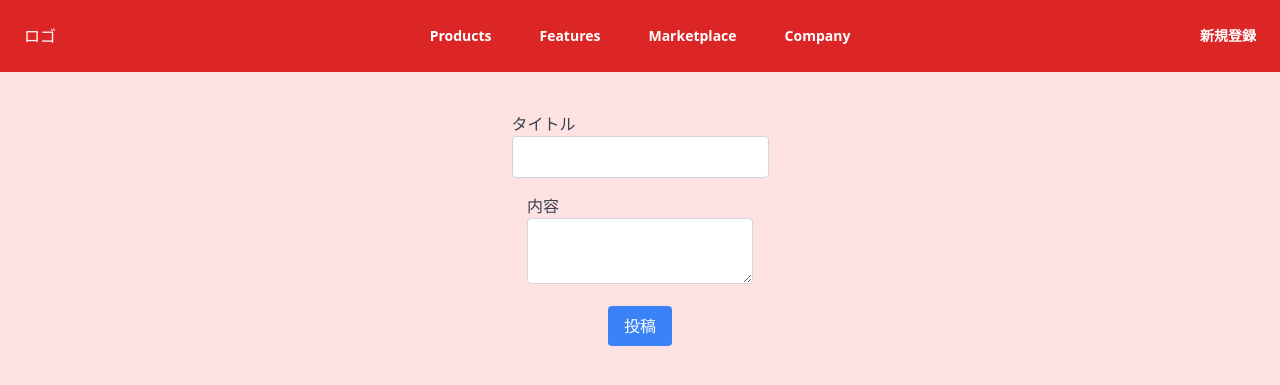
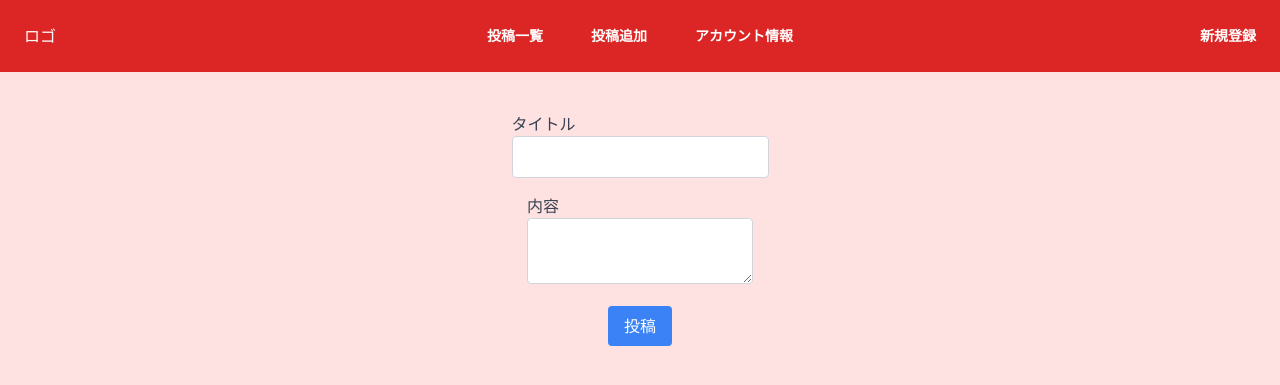
Before and after one commit to TERUZ-VTAT/TeamC_withKDG, a Flask app: template app/templates/post_old.html in a window 1280 px wide. Shown: the top 385 px of the page. Run offline with Flask 3, Linux system fonts and the light colour scheme; the template is opened without the code that fills it, so the values that code supplies are empty; parts of the project's set-up code (start-up, migrations or seed data) failed here and were passed over.

Commit message:
ヘッダー変更

```diff
--- a/app/templates/layout.html
+++ b/app/templates/layout.html
@@ -17,10 +17,9 @@
 				</a>
 			</div>
 			<div class="flex gap-x-12">
-				<a href="#" class="text-sm font-semibold leading-6 text-white">Products</a>
-				<a href="#" class="text-sm font-semibold leading-6 text-white">Features</a>
-				<a href="#" class="text-sm font-semibold leading-6 text-white">Marketplace</a>
-				<a href="#" class="text-sm font-semibold leading-6 text-white">Company</a>
+				<a href="/postList" class="text-sm font-semibold leading-6 text-white">投稿一覧</a>
+					<a href="#" class="text-sm font-semibold leading-6 text-white">投稿追加</a>
+				<a href="#" class="text-sm font-semibold leading-6 text-white">アカウント情報</a>
 			</div>
 			<div class="flex flex-1 justify-end">
 				{% if current_user.is_authenticated %}
```
